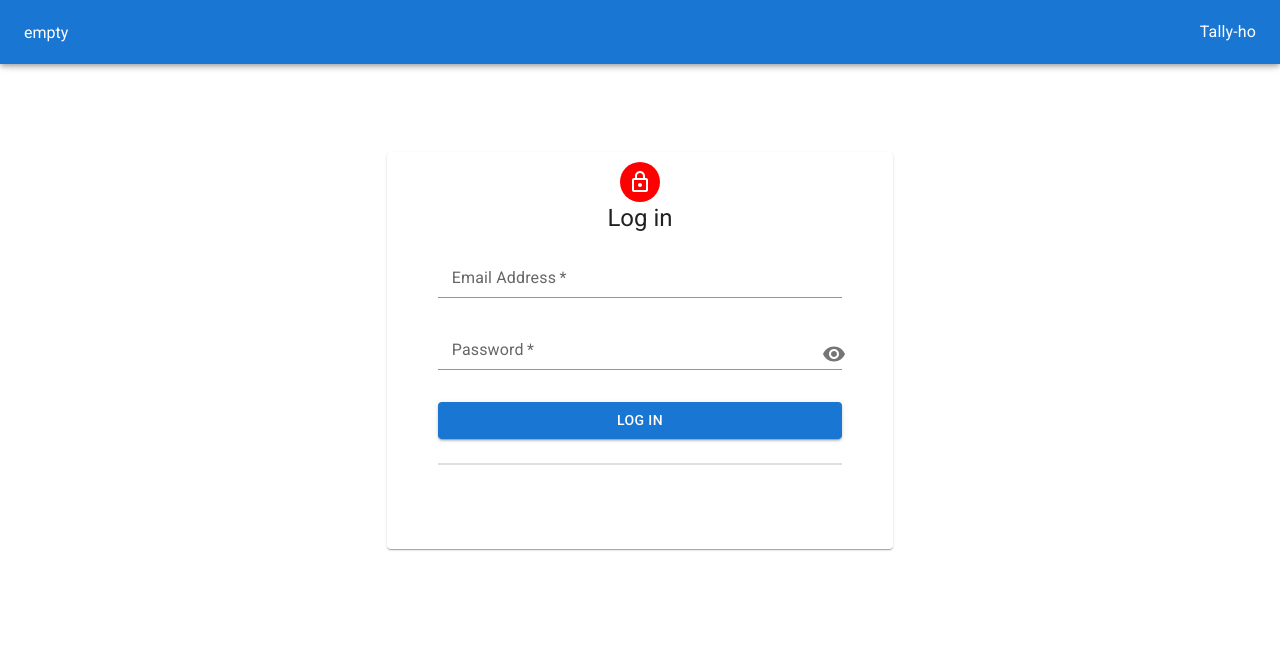
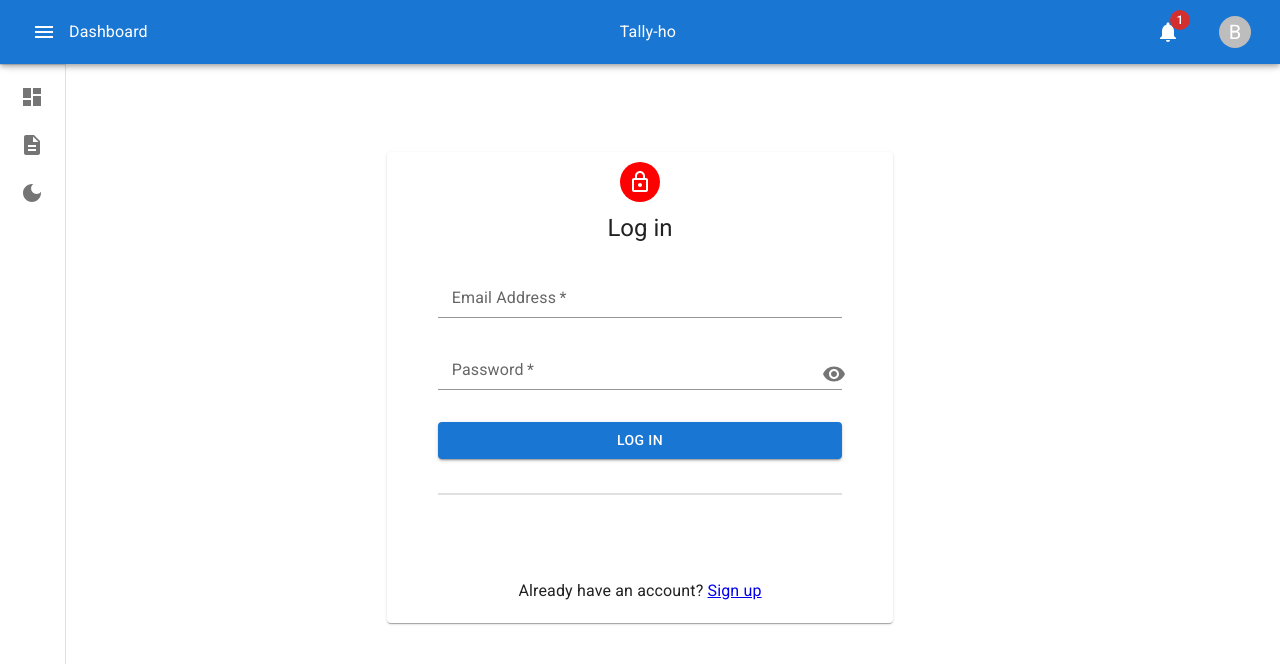
Before and after one commit to bengoh815/ISDH, a React (Create React App) app in the folder client/: page /login in a window 1280 px wide. Shown: the top 664 px of the page. Built offline with nearby package versions, Linux system fonts and the light colour scheme; no server answers.

Commit message:
Functioning auth check
Need to fix nav bar

```diff
--- a/client/src/App.js
+++ b/client/src/App.js
@@ -4,7 +4,6 @@ import {
   Route,
   Navigate,
 } from "react-router-dom";
-import { GoogleOAuthProvider } from "@react-oauth/google";
 
 import axios from "axios";
 
@@ -32,57 +31,55 @@ import {
   useTheme,
 } from "@mui/material";
 import SideNav from "./components/SideNav";
-import { useEffect, useState } from "react";
+import { useContext, useEffect, useState } from "react";
 import Mainbox from "./components/Mainbox";
 import Userbox from "./components/Userbox";
 import { LockOutlined } from "@mui/icons-material";
 import SpacingHeader from "./components/SpacingHeader";
 import Dashboard from "./components/Dashboard";
+import { AuthContext } from "./context/AuthContext";
+import { useAuthContext } from "./hooks/useAuthContext";
 
 const StyledAppBar = styled(AppBar)(({ theme }) => ({
   zIndex: theme.zIndex.drawer + 1,
 }));
 
 function App() {
-  const theme = useTheme();
   const [openDrawer, setOpenDrawer] = useState(false);
+  const { user } = useAuthContext();
 
   const toggleDrawer = () => {
     setOpenDrawer(!openDrawer);
   };
 
-  const check = () => {
-    axios.get("http://localhost:8000/").then((res) => {
-      console.log(res);
-    });
-  };
-
-  useEffect(() => {
-    check();
-  });
-
   return (
     <>
-      <GoogleOAuthProvider clientId={process.env.REACT_APP_G_CLIENT_ID}>
-        {/* <ThemeProvider> */}
-        {/* rest of the app */}
-        {/* Leave this for now */}
-        <StyledAppBar position="fixed">
-          <Toolbar
-            sx={{
-              display: "flex",
-              justifyContent: "space-between",
-            }}
-          >
-            <Box>empty</Box>
-            <Typography>Tally-ho</Typography>
-          </Toolbar>
-        </StyledAppBar>
-        <SpacingHeader />
-        {/* <Dashboard /> */}
-        <Login />
-        {/* </ThemeProvider> */}
-      </GoogleOAuthProvider>
+      {/* rest of the app */}
+      {/* Leave this for now */}
+
+      {/* <SpacingHeader /> */}
+      {/* <Dashboard /> */}
+      <Router>
+        <Navbar toggleDrawer={toggleDrawer} />
+        <SideNav openDrawer={openDrawer} />
+
+        {/* All other things */}
+
+        <Routes>
+          <Route
+            path="/"
+            element={user ? <Home /> : <Navigate to="/login" />}
+          />
+          <Route
+            path="/login"
+            element={!user ? <Login /> : <Navigate to="/" />}
+          />
+          <Route
+            path="/signup"
+            element={!user ? <Signup /> : <Navigate to="/" />}
+          />
+        </Routes>
+      </Router>
     </>
   );
 }
--- a/client/src/components/Login.js
+++ b/client/src/components/Login.js
@@ -17,6 +17,8 @@ import {
 } from "@mui/material";
 import { useState } from "react";
 import GoogleSignIn from "./GoogleSignIn";
+import SpacingHeader from "./SpacingHeader";
+import { Link } from "react-router-dom";
 
 /*
 TODO
@@ -36,13 +38,14 @@ export default function Login() {
 
   return (
     <>
+      <SpacingHeader />
       <Box
         sx={{ display: "flex", justifyContent: "center", marginTop: "80px" }}
       >
         <Paper sx={{ width: "40%" }}>
           <Stack
             direction="column"
-            sx={{ alignItems: "center", mt: "10px", mb: "20px" }}
+            sx={{ alignItems: "center", mt: "10px", mb: "20px", gap: "10px" }}
           >
             <Avatar sx={{ bgcolor: "red" }}>
               <LockOutlined />
@@ -90,6 +93,9 @@ export default function Login() {
               sx={{ width: "80%", borderBottomWidth: 2, marginBottom: 3 }}
             />
             <GoogleSignIn />
+            <Typography>
+              Already have an account? <Link to="/signup">Sign up</Link>
+            </Typography>
           </Stack>
         </Paper>
       </Box>
--- a/client/src/components/Signup.js
+++ b/client/src/components/Signup.js
@@ -17,6 +17,7 @@ import {
 } from "@mui/material";
 import { useState } from "react";
 import GoogleSignIn from "./GoogleSignIn";
+import { Link } from "react-router-dom";
 
 /*
 TODO
@@ -99,6 +100,9 @@ export default function Signup() {
               sx={{ width: "80%", borderBottomWidth: 2, marginBottom: 3 }}
             />
             <GoogleSignIn />
+            <Typography>
+              Already have an account? <Link to="/login">Log in</Link>
+            </Typography>
           </Stack>
         </Paper>
       </Box>
--- /dev/null
+++ b/client/src/context/AuthContext.js
@@ -0,0 +1,33 @@
+import { createContext, useReducer, useEffect } from "react";
+
+export const AuthContext = createContext();
+
+export const AuthReducer = (state, action) => {
+  switch (action.type) {
+    case "LOGIN":
+      return { user: action.payload };
+    case "LOGOUT":
+      return { user: null };
+    default:
+      return state;
+  }
+};
+
+export const AuthContextProvider = ({ children }) => {
+  const [state, dispatch] = useReducer(AuthReducer, { user: null });
+
+  useEffect(() => {
+    const user = JSON.parse(localStorage.getItem("user"));
+    if (user) {
+      dispatch({ type: "LOGIN", payload: user });
+    }
+  }, []);
+
+  console.log("AuthContext state: ", state);
+
+  return (
+    <AuthContext.Provider value={{ ...state, dispatch }}>
+      {children}
+    </AuthContext.Provider>
+  );
+};
--- /dev/null
+++ b/client/src/hooks/useAuthContext.js
@@ -0,0 +1,12 @@
+import { AuthContext } from "../context/AuthContext";
+import { useContext } from "react";
+
+export const useAuthContext = () => {
+  const context = useContext(AuthContext);
+
+  if (!context) {
+    throw Error("useAuthContext must be used in AuthContextProvider");
+  }
+
+  return context;
+};
--- a/client/src/index.js
+++ b/client/src/index.js
@@ -1,10 +1,18 @@
 import React from "react";
 import ReactDOM from "react-dom/client";
 import App from "./App";
+import { GoogleOAuthProvider } from "@react-oauth/google";
+import { AuthContextProvider } from "./context/AuthContext";
 
 const root = ReactDOM.createRoot(document.getElementById("root"));
 root.render(
   <React.StrictMode>
-    <App />
+    <GoogleOAuthProvider clientId={process.env.REACT_APP_G_CLIENT_ID}>
+      <AuthContextProvider>
+        {/* <ThemeProvider> */}
+        <App />
+        {/* </ThemeProvider> */}
+      </AuthContextProvider>
+    </GoogleOAuthProvider>
   </React.StrictMode>
 );
```
Also changed, not shown: client/src/components/Navbar.js (+15 -0 lines), client/src/pages/frontpage.js (added).
